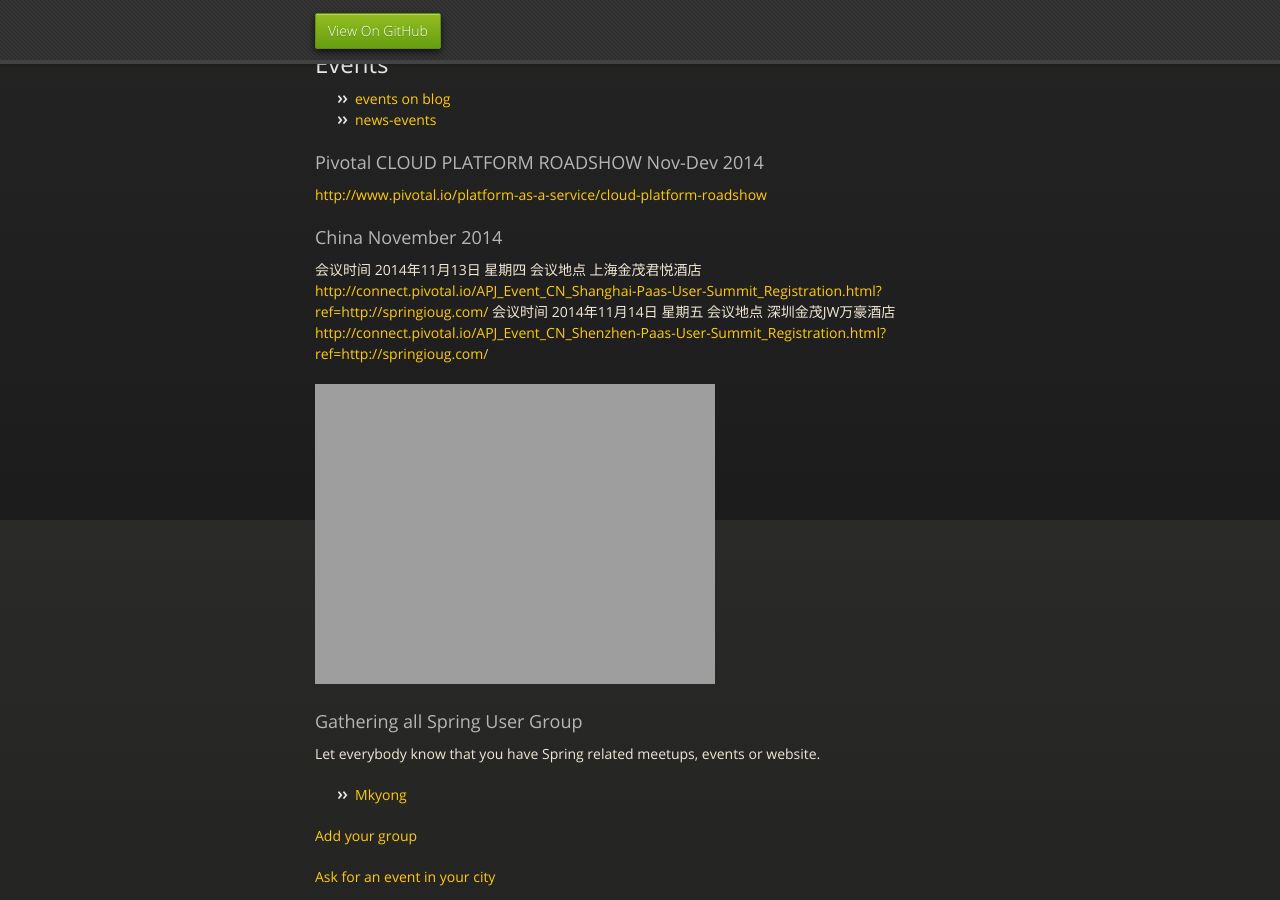
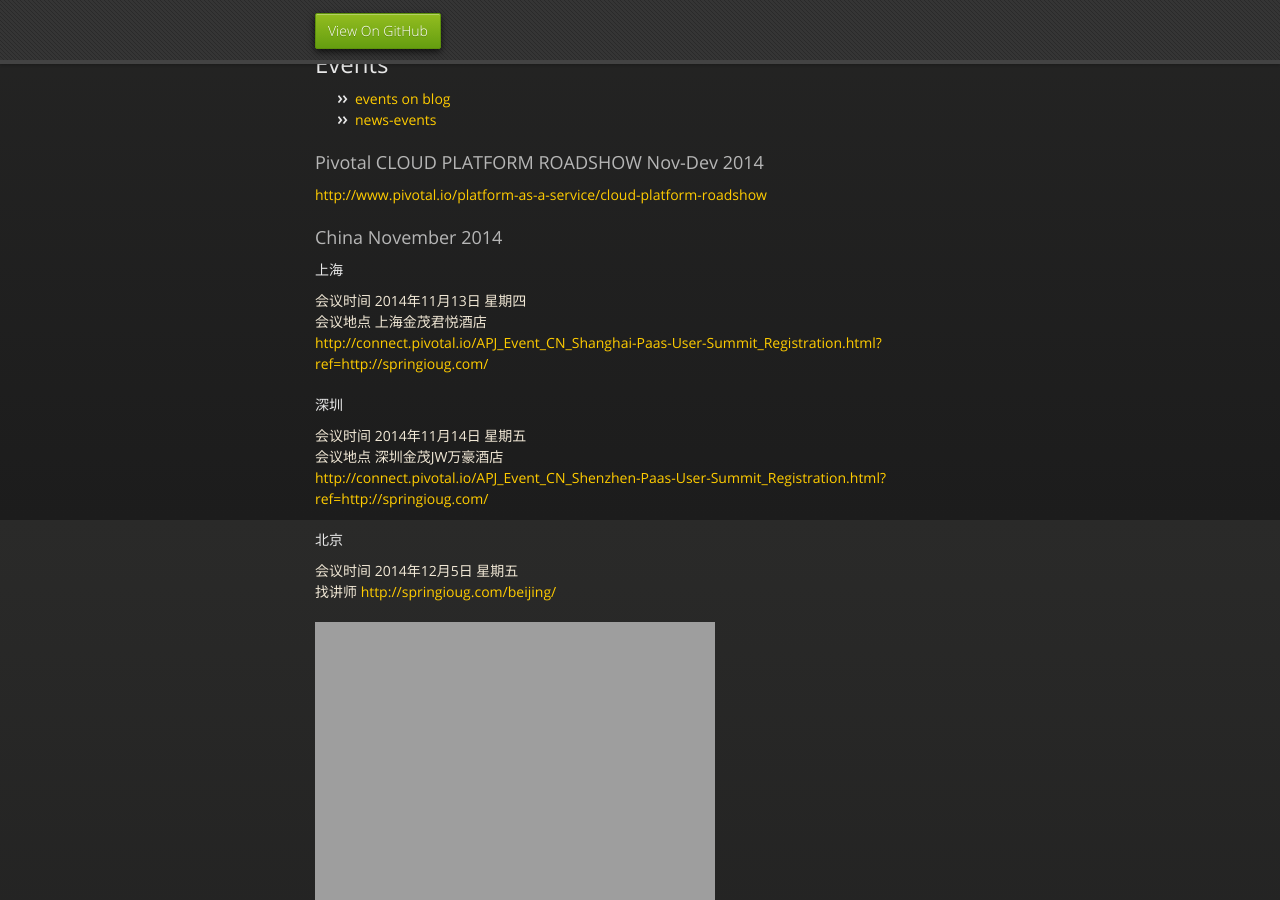
Before and after one commit to spring-ug/spring-ug.github.io, a Jekyll site: the page built from index.md, in a window 1280 px wide and 900 px high, scrolled down 380 px. Built offline with Jekyll 4.4.1, drawn with Linux system fonts in a browser that asks for light colours; nearby versions of some CDN libraries; Markdown is read by kramdown in place of the engine named in the settings.

Commit message:
Update index.md

```diff
--- a/index.md
+++ b/index.md
@@ -25,14 +25,22 @@ Version 4 [released](http://spring.io/blog/2013/12/12/announcing-spring-framewor
 
 ### China November 2014
 
+#### 上海
+
 会议时间	2014年11月13日 星期四
 会议地点	上海金茂君悦酒店
 <http://connect.pivotal.io/APJ_Event_CN_Shanghai-Paas-User-Summit_Registration.html?ref=http://springioug.com/>
+
+#### 深圳
+
 会议时间	2014年11月14日 星期五
 会议地点	深圳金茂JW万豪酒店
 <http://connect.pivotal.io/APJ_Event_CN_Shenzhen-Paas-User-Summit_Registration.html?ref=http://springioug.com/>
 
+#### 北京
 
+会议时间	2014年12月5日 星期五
+找讲师 <http://springioug.com/beijing/>
 
 [![](http://spring-ug.github.io/beijing/img/events/TianAnMen-600x78-Beijing-Spring-UG-event-2014-04-12.jpg)](http://springioug.com/beijing/)
 
```
